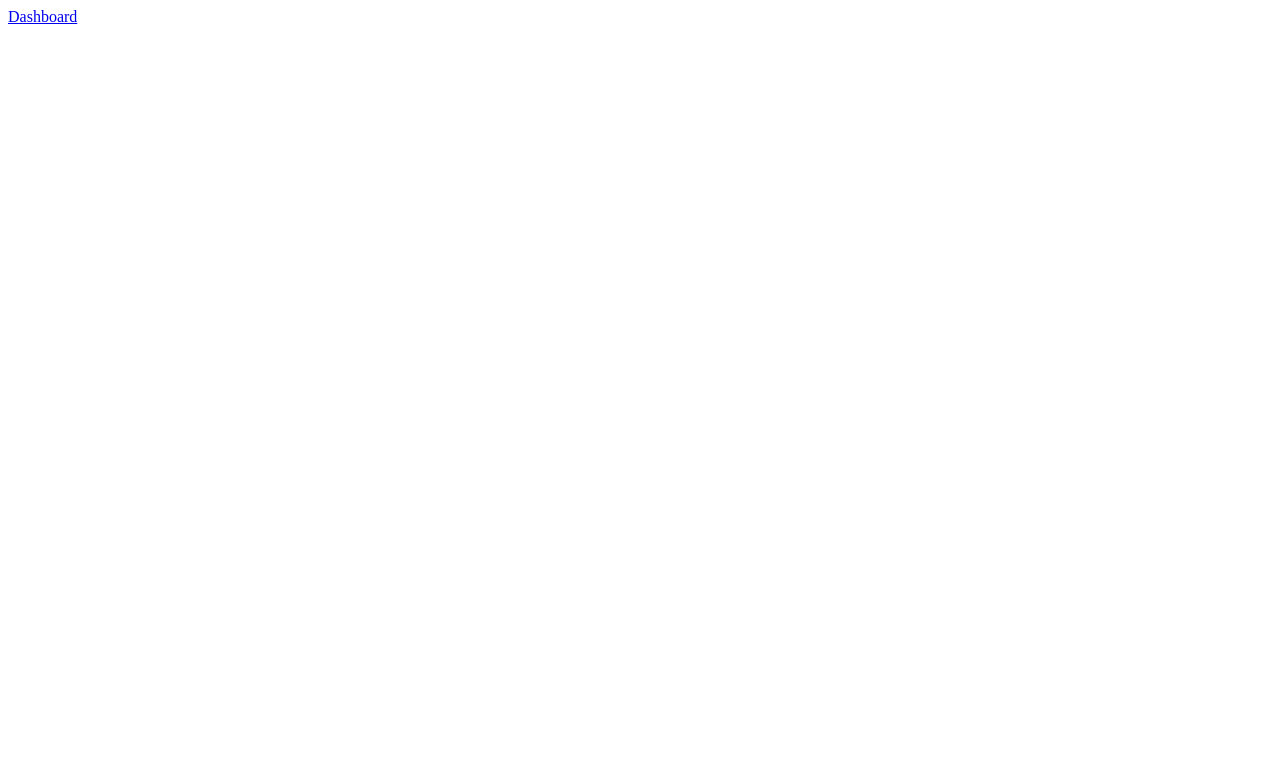
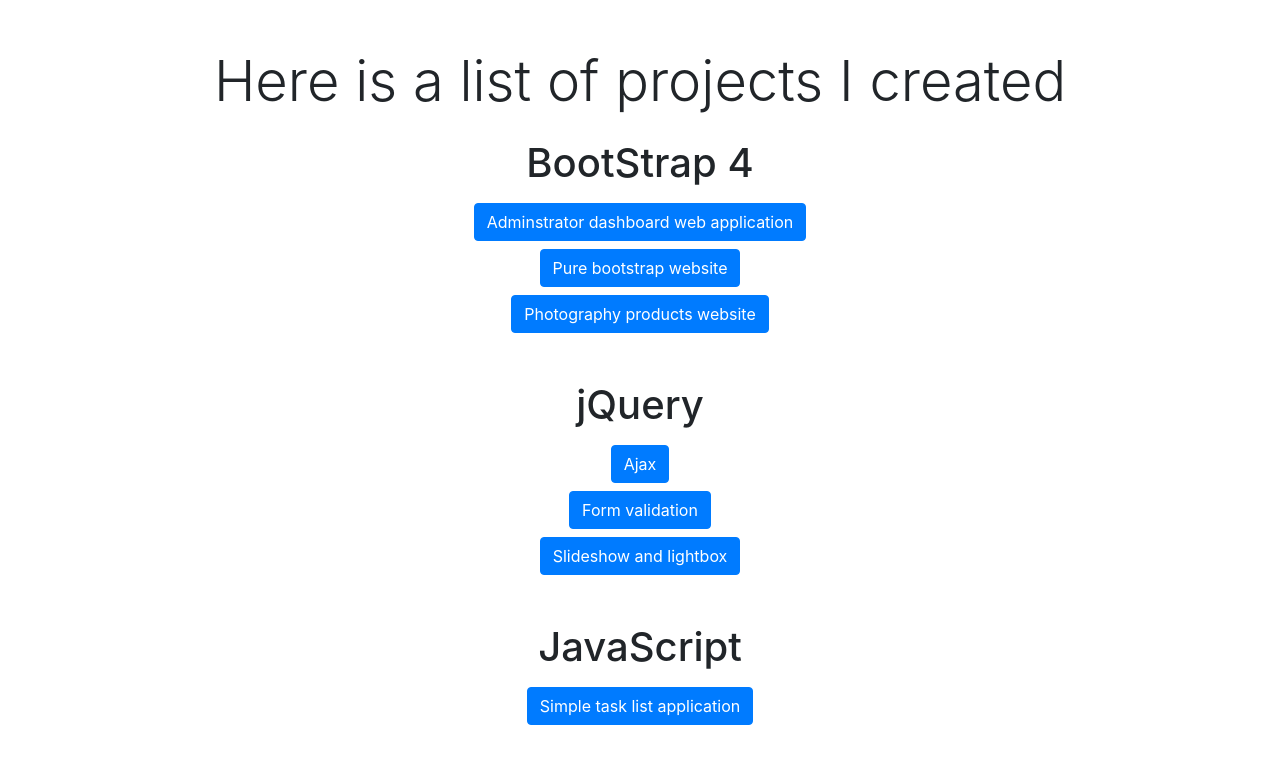
Before and after one commit to Hatem806/hatem806.github.io, a plain HTML site: page index.html in a window 1280 px wide. Drawn offline with nearby package versions, Linux system fonts and the light colour scheme.

Commit message:
'Adjusted index.html file'

```diff
--- a/index.html
+++ b/index.html
@@ -1 +1,104 @@
-<a href="dashboard/index.html">Dashboard</a>
+<!DOCTYPE html>
+<html lang="en">
+  <head>
+    <!-- Required meta tags -->
+    <meta charset="utf-8" />
+    <meta
+      name="viewport"
+      content="width=device-width, initial-scale=1, shrink-to-fit=no"
+    />
+
+    <!-- Bootstrap CSS -->
+    <link
+      rel="stylesheet"
+      href="https://stackpath.bootstrapcdn.com/bootstrap/4.4.1/css/bootstrap.min.css"
+      integrity="sha384-Vkoo8x4CGsO3+Hhxv8T/Q5PaXtkKtu6ug5TOeNV6gBiFeWPGFN9MuhOf23Q9Ifjh"
+      crossorigin="anonymous"
+    />
+
+    <title>Projects</title>
+  </head>
+  <body>
+    <p class="pt-5 display-4 text-center">
+      Here is a list of projects I created
+    </p>
+
+    <div class="container mx-auto text-center">
+      <h1 class="pt-2">BootStrap 4</h1>
+      <div class="row mx-auto pt-2">
+        <div class="col">
+          <a href="Dashboard/index.html" class="btn btn-primary"
+            >Adminstrator dashboard web application</a
+          >
+        </div>
+      </div>
+      <div class="row mx-auto pt-2">
+        <div class="col">
+          <a href="pure BS/index.html" class="btn btn-primary"
+            >Pure bootstrap website</a
+          >
+        </div>
+      </div>
+      <div class="row mx-auto pt-2">
+        <div class="col">
+          <a href="PhotoX/index.html" class="btn btn-primary"
+            >Photography products website</a
+          >
+        </div>
+      </div>
+
+      <h1 class="pt-5">jQuery</h1>
+      <div class="row mx-auto pt-2">
+        <div class="col">
+          <a href="jQuery/Ajax/index.html" class="btn btn-primary">Ajax</a>
+        </div>
+      </div>
+      <div class="row mx-auto pt-2">
+        <div class="col">
+          <a href="jQuery/Form validation/index.html" class="btn btn-primary"
+            >Form validation</a
+          >
+        </div>
+      </div>
+      <div class="row mx-auto pt-2">
+        <div class="col">
+          <a
+            href="jQuery/Slideshow & lightbox/index.html"
+            class="btn btn-primary"
+            >Slideshow and lightbox</a
+          >
+        </div>
+      </div>
+
+      <h1 class="pt-5">JavaScript</h1>
+
+      <div class="row mx-auto pt-2">
+        <div class="col">
+          <a
+            href="Simple task list application/index.html"
+            class="btn btn-primary"
+            >Simple task list application</a
+          >
+        </div>
+      </div>
+    </div>
+
+    <!-- Optional JavaScript -->
+    <!-- jQuery first, then Popper.js, then Bootstrap JS -->
+    <script
+      src="https://code.jquery.com/jquery-3.4.1.slim.min.js"
+      integrity="sha384-J6qa4849blE2+poT4WnyKhv5vZF5SrPo0iEjwBvKU7imGFAV0wwj1yYfoRSJoZ+n"
+      crossorigin="anonymous"
+    ></script>
+    <script
+      src="https://cdn.jsdelivr.net/npm/popper.js@1.16.0/dist/umd/popper.min.js"
+      integrity="sha384-Q6E9RHvbIyZFJoft+2mJbHaEWldlvI9IOYy5n3zV9zzTtmI3UksdQRVvoxMfooAo"
+      crossorigin="anonymous"
+    ></script>
+    <script
+      src="https://stackpath.bootstrapcdn.com/bootstrap/4.4.1/js/bootstrap.min.js"
+      integrity="sha384-wfSDF2E50Y2D1uUdj0O3uMBJnjuUD4Ih7YwaYd1iqfktj0Uod8GCExl3Og8ifwB6"
+      crossorigin="anonymous"
+    ></script>
+  </body>
+</html>
```
